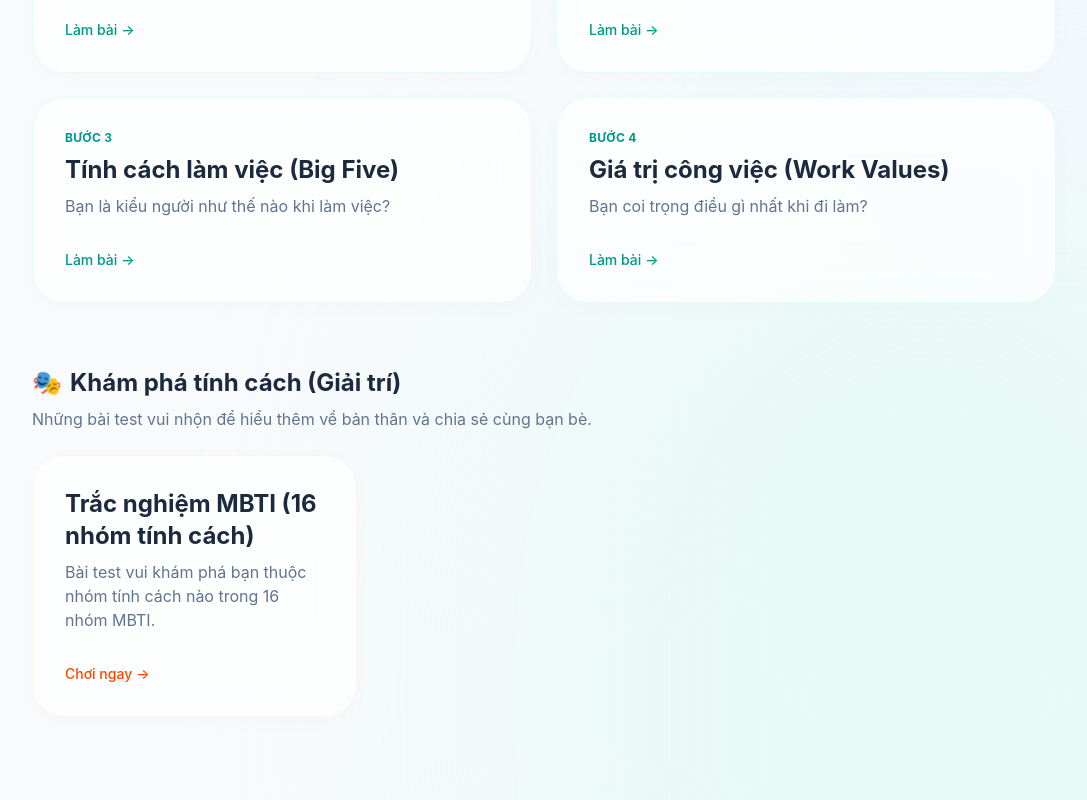
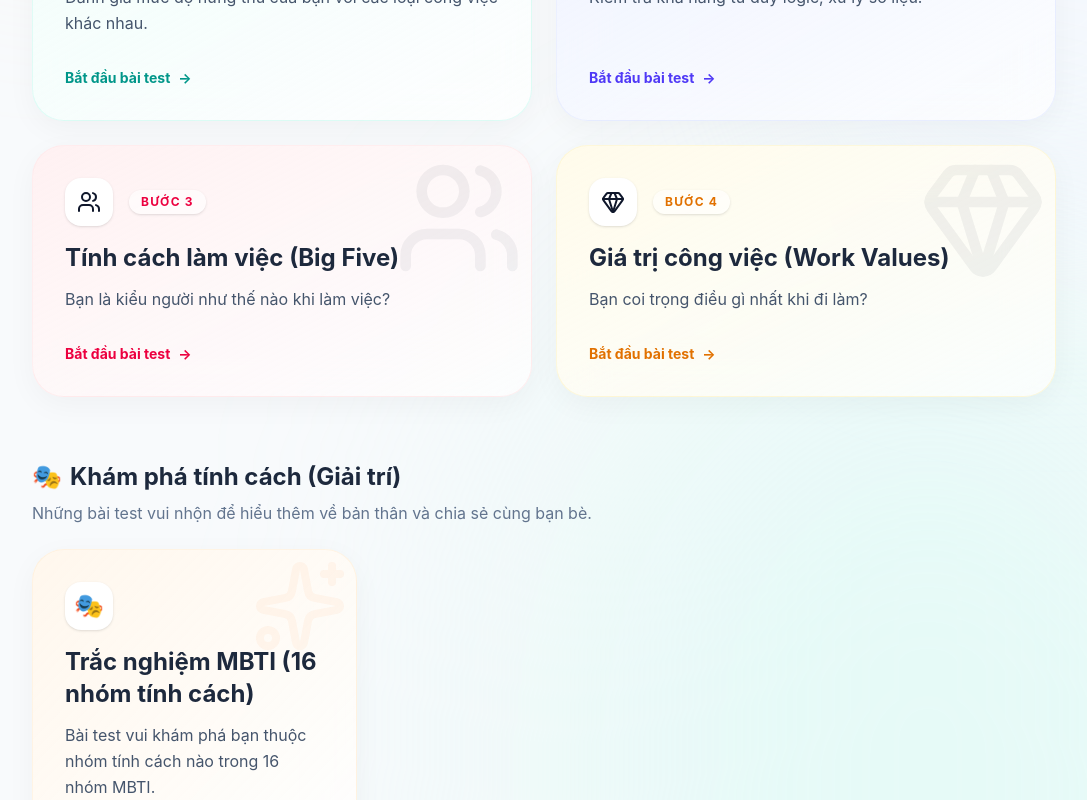
Before and after one commit to aki25101998/Quiz-App, a React (Vite) app: page / in a window 1280 px wide. Shown: the part 920-1720 px from the top of the page, without its empty margins (96-1183 px from the left). Built offline with nearby package versions, Linux system fonts and the light colour scheme.

Commit message:
style: improve UI of home page cards with icons and gradients

```diff
--- a/src/pages/Home.tsx
+++ b/src/pages/Home.tsx
@@ -1,13 +1,14 @@
 import { motion } from 'framer-motion';
 import { Link } from 'react-router-dom';
+import { Compass, BrainCircuit, Users, Gem, Sparkles } from 'lucide-react';
 import { QUIZ_DATA } from '../data/quizData';
 
 export default function Home() {
   const coreQuizzes = [
-    QUIZ_DATA['riasec'],
-    QUIZ_DATA['ability'],
-    QUIZ_DATA['big-five'],
-    QUIZ_DATA['work-values']
+    { ...QUIZ_DATA['riasec'], icon: Compass, color: 'teal' },
+    { ...QUIZ_DATA['ability'], icon: BrainCircuit, color: 'indigo' },
+    { ...QUIZ_DATA['big-five'], icon: Users, color: 'rose' },
+    { ...QUIZ_DATA['work-values'], icon: Gem, color: 'amber' }
   ];
 
   const funQuizzes = [
@@ -68,28 +69,49 @@ export default function Home() {
 
           <div className="grid grid-cols-1 md:grid-cols-2 gap-6 relative z-10">
             {coreQuizzes.map((quiz, index) => {
-              if (!quiz) return null;
+              if (!quiz.id) return null;
+
+              const Icon = quiz.icon;
+              const colorVariants: Record<string, string> = {
+                teal: 'from-teal-50 to-white/70 border-teal-100/60 hover:border-teal-300 text-teal-600',
+                indigo: 'from-indigo-50 to-white/70 border-indigo-100/60 hover:border-indigo-300 text-indigo-600',
+                rose: 'from-rose-50 to-white/70 border-rose-100/60 hover:border-rose-300 text-rose-600',
+                amber: 'from-amber-50 to-white/70 border-amber-100/60 hover:border-amber-300 text-amber-600'
+              };
+
+              const bgClass = colorVariants[quiz.color] || colorVariants.teal;
+
               return (
                 <motion.div
                   key={quiz.id}
                   initial={{ opacity: 0, y: 20 }}
                   animate={{ opacity: 1, y: 0 }}
                   transition={{ delay: 0.4 + index * 0.1 }}
-                  whileHover={{ y: -4, transition: { duration: 0.2 } }}
-                  className="bg-white/70 backdrop-blur-xl rounded-[2rem] p-8 shadow-[0_4px_24px_rgba(0,0,0,0.02)] border border-teal-100/50 flex flex-col group relative overflow-hidden"
+                  whileHover={{ y: -6, scale: 1.01, transition: { duration: 0.2 } }}
+                  className={`bg-gradient-to-br backdrop-blur-xl rounded-[2rem] p-8 shadow-[0_8px_30px_rgba(0,0,0,0.04)] border flex flex-col group relative overflow-hidden ${bgClass.split(' text-')[0]}`}
                 >
-                  <div className="text-xs font-bold text-teal-600 mb-2 uppercase tracking-wide">
-                    Bước {index + 1}
+                  <div className="absolute top-0 right-0 p-6 opacity-5 transform translate-x-4 -translate-y-4 group-hover:scale-110 transition-transform duration-500">
+                    <Icon className="w-32 h-32" />
                   </div>
-                  <h3 className="text-xl md:text-2xl font-bold text-slate-800 mb-2">{quiz.title}</h3>
-                  <p className="text-slate-500 flex-grow mb-8 text-sm md:text-base">{quiz.description}</p>
+
+                  <div className="flex items-center gap-4 mb-4">
+                    <div className={`w-12 h-12 rounded-2xl flex items-center justify-center bg-white shadow-sm text-${quiz.color}-500`}>
+                      <Icon className="w-6 h-6" />
+                    </div>
+                    <div className={`text-xs font-bold uppercase tracking-widest px-3 py-1 rounded-full bg-white/60 shadow-sm ${bgClass.match(/text-\w+-600/)?.[0]}`}>
+                      Bước {index + 1}
+                    </div>
+                  </div>
+
+                  <h3 className="text-xl md:text-2xl font-bold text-slate-800 mb-3">{quiz.title}</h3>
+                  <p className="text-slate-600 flex-grow mb-8 text-sm md:text-base leading-relaxed">{quiz.description}</p>
 
                   <div className="flex items-center justify-between mt-auto">
                     <Link
                       to={`/quiz/${quiz.id}`}
-                      className="text-teal-600 font-medium text-sm group-hover:translate-x-1 transition-transform flex items-center"
+                      className={`font-bold text-sm group-hover:translate-x-2 transition-transform flex items-center ${bgClass.match(/text-\w+-600/)?.[0]}`}
                     >
-                      Làm bài <span className="ml-1">→</span>
+                      Bắt đầu bài test <span className="ml-2">→</span>
                     </Link>
                   </div>
                   <Link to={`/quiz/${quiz.id}`} className="absolute inset-0 z-10" aria-label={`Làm bài ${quiz.title}`}></Link>
@@ -115,18 +137,26 @@ export default function Home() {
                   initial={{ opacity: 0, y: 20 }}
                   animate={{ opacity: 1, y: 0 }}
                   transition={{ delay: 0.6 + index * 0.1 }}
-                  whileHover={{ y: -4, transition: { duration: 0.2 } }}
-                  className="bg-white/70 backdrop-blur-xl rounded-[2rem] p-8 shadow-[0_4px_24px_rgba(0,0,0,0.02)] border border-orange-100/50 flex flex-col group relative overflow-hidden"
+                  whileHover={{ y: -6, scale: 1.02, transition: { duration: 0.2 } }}
+                  className="bg-gradient-to-br from-orange-50 to-white/80 backdrop-blur-xl rounded-[2rem] p-8 shadow-[0_8px_30px_rgba(0,0,0,0.04)] border border-orange-100/60 flex flex-col group relative overflow-hidden"
                 >
-                  <h3 className="text-xl md:text-2xl font-bold text-slate-800 mb-2">{quiz.title}</h3>
-                  <p className="text-slate-500 flex-grow mb-8 text-sm md:text-base">{quiz.description}</p>
+                  <div className="absolute top-0 right-0 p-6 opacity-5 transform translate-x-4 -translate-y-4 group-hover:rotate-12 transition-transform duration-500">
+                    <Sparkles className="w-24 h-24 text-orange-500" />
+                  </div>
+
+                  <div className="w-12 h-12 rounded-2xl flex items-center justify-center bg-white shadow-sm text-orange-500 mb-4">
+                    <span className="text-2xl">🎭</span>
+                  </div>
+
+                  <h3 className="text-xl md:text-2xl font-bold text-slate-800 mb-3">{quiz.title}</h3>
+                  <p className="text-slate-600 flex-grow mb-8 text-sm md:text-base leading-relaxed">{quiz.description}</p>
 
                   <div className="flex items-center justify-between mt-auto">
                     <Link
                       to={`/quiz/${quiz.id}`}
-                      className="text-orange-600 font-medium text-sm group-hover:translate-x-1 transition-transform flex items-center"
+                      className="font-bold text-orange-600 text-sm group-hover:translate-x-2 transition-transform flex items-center"
                     >
-                      Chơi ngay <span className="ml-1">→</span>
+                      Chơi ngay <span className="ml-2">→</span>
                     </Link>
                   </div>
                   <Link to={`/quiz/${quiz.id}`} className="absolute inset-0 z-10" aria-label={`Chơi ngay ${quiz.title}`}></Link>
```
